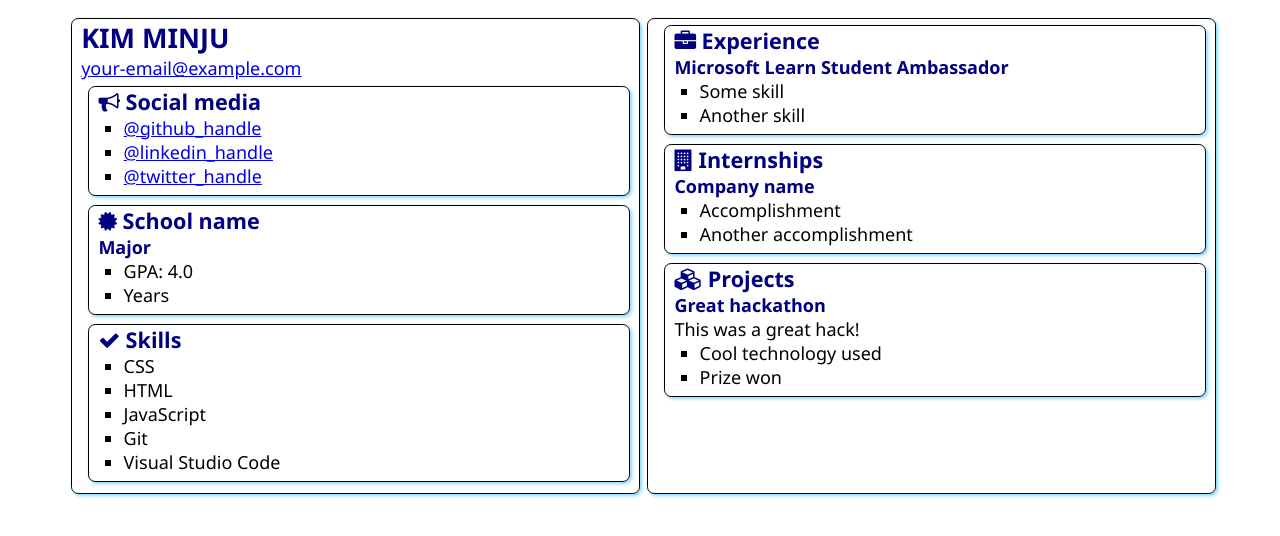
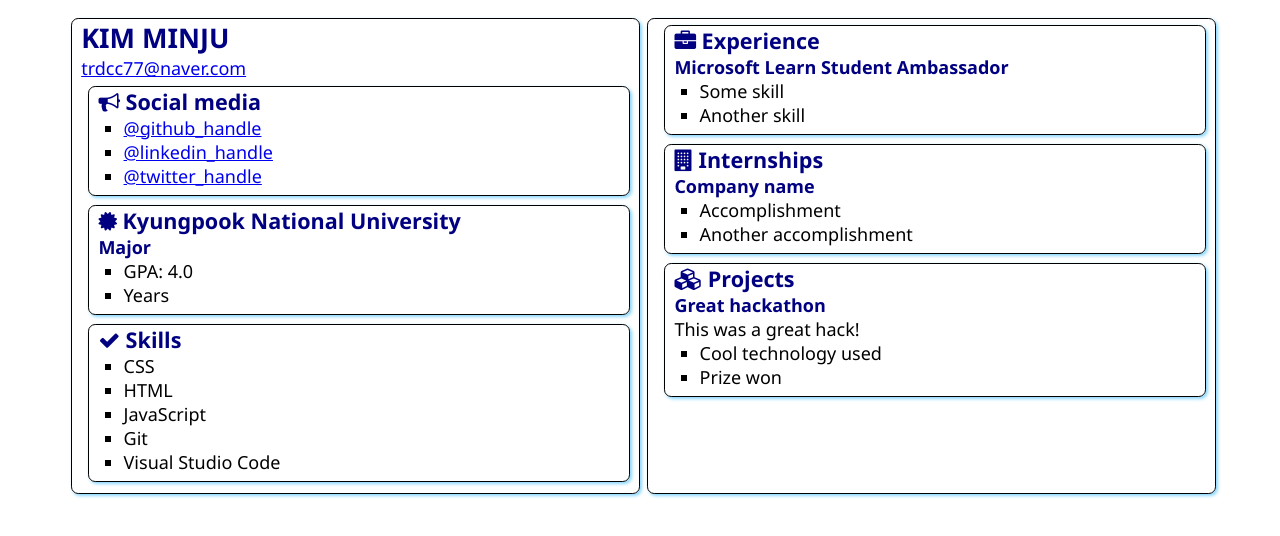
Before and after one commit to Kimminju0831/SATechnicalOnboarding, a plain HTML site: page src/index.html in a window 1280 px wide. Drawn offline with Linux system fonts and the light colour scheme.

Commit message:
Added School, email, github

```diff
--- a/src/index.html
+++ b/src/index.html
@@ -15,7 +15,7 @@
     <main>
         <article class="box">
             <h1>KIM MINJU</h1>
-            <div><a href="mailto:your.email@example.com">your-email@example.com</a></div>
+            <div><a href="mailto:your.email@example.com">trdcc77@naver.com</a></div>
 
             <section class="box">
                 <h2>
@@ -23,7 +23,7 @@
                     Social media
                 </h2>
                 <ul>
-                    <li><a href="https://github.com/<handle>">@github_handle</a></li>
+                    <li><a href="https://https://github.com/Kimminju0831/<handle>">@github_handle</a></li>
                     <li><a href="https://linkedin.com/in/<handle>">@linkedin_handle</a></li>
                     <li><a href="https://twitter.com/<handle>">@twitter_handle</a></li>
                 </ul>
@@ -33,7 +33,7 @@
                 <div class="education">
                     <h2>
                         <i class="fa fa-certificate" aria-hidden="true"></i>
-                        School name
+                        Kyungpook National University
                     </h2>
                     <h3>Major</h3>
                     <ul>
```
